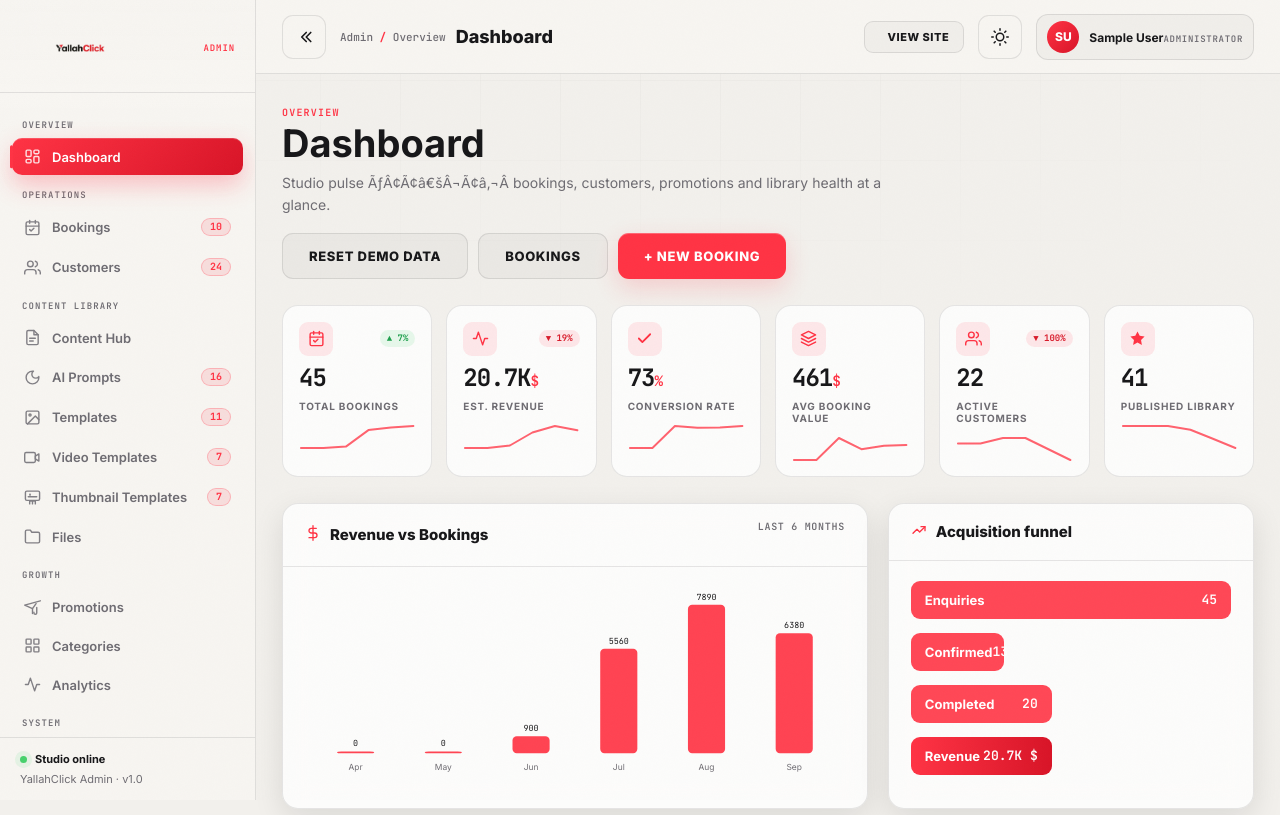
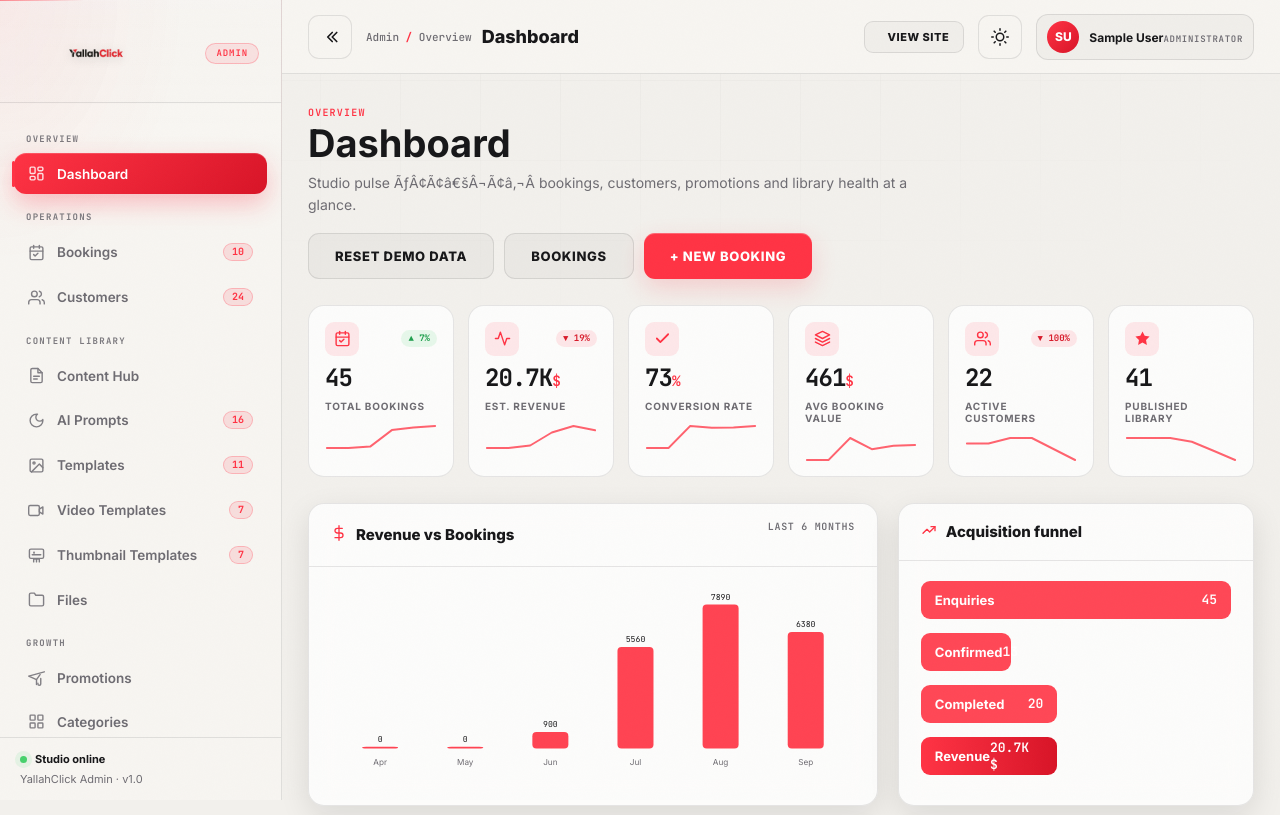
Before and after one commit to zakariaahjat/yallahclick, a plain HTML site: page admin/index.html in a window 1280 px wide. Shown: the top 815 px of the page. Drawn offline with Linux system fonts and the light colour scheme; sample sign-in values are in the browser's storage.

Commit message:
feat(admin): upscale sidebar & top logo — wider rail, bigger theme-aware logo
- Sidebar widened 256px -> 282px with richer gradient + red radial
  sheen at top-left and a hairline red accent across the top edge
- Top logo upscaled to 148x62 with subtle drop shadow; premium pill
  'Admin' badge with tinted red border
- Theme-aware logo swap (unchanged behavior): Yalah Click WH in dark
  mode, yallahclick logo in light mode
- Nav upscale: roomier 12px rows, 12px radius, larger section headers

```diff
--- a/css/admin.css
+++ b/css/admin.css
@@ -5,48 +5,59 @@
 
 /* ========== SHELL ========== */
 .admin-body{min-height:100vh;}
-.admin-shell{display:grid;grid-template-columns:256px 1fr;min-height:100vh;transition:grid-template-columns .38s cubic-bezier(.4,0,.2,1);}
+.admin-shell{display:grid;grid-template-columns:282px 1fr;min-height:100vh;transition:grid-template-columns .38s cubic-bezier(.4,0,.2,1);}
 .admin-main{display:flex;flex-direction:column;min-width:0;}
 
 /* ========== SIDEBAR ========== */
 .admin-sidebar{
   position:sticky;top:0;height:100vh;
-  background:linear-gradient(180deg,rgba(255,255,255,.03),rgba(255,255,255,0) 24%),var(--sidebar-bg);
+  background:
+    radial-gradient(120% 60% at 0% 0%,rgba(255,51,68,.06),rgba(255,51,68,0) 55%),
+    linear-gradient(180deg,rgba(255,255,255,.045),rgba(255,255,255,0) 26%),var(--sidebar-bg);
   border-right:1px solid var(--line);
   -webkit-backdrop-filter:blur(20px) saturate(150%);
   backdrop-filter:blur(20px) saturate(150%);
   display:flex;flex-direction:column;z-index:100;
 }
+.admin-sidebar::before{
+  content:'';position:absolute;top:0;left:0;right:0;height:1px;
+  background:linear-gradient(90deg,rgba(255,51,68,.55),rgba(255,255,255,.06) 30%,transparent);
+}
 .admin-brand{
-  display:flex;align-items:center;gap:10px;
-  padding:20px 20px 16px;border-bottom:1px solid var(--line);
-  min-height:74px;overflow:hidden;
+  display:flex;align-items:center;gap:12px;
+  padding:22px 22px 18px;border-bottom:1px solid var(--line);
+  min-height:84px;overflow:hidden;
 }
-.admin-brand img{width:120px;height:56px;object-fit:contain;display:block;min-width:0;transition:width .3s cubic-bezier(.4,0,.2,1),opacity .25s;}
+.admin-brand img{width:148px;height:62px;object-fit:contain;display:block;min-width:0;
+  filter:drop-shadow(0 2px 6px rgba(0,0,0,.25));
+  transition:width .32s cubic-bezier(.4,0,.2,1),opacity .25s,filter .25s;}
 .admin-brand .logo-dark{display:none;}
-[data-theme="light"] .admin-brand .logo-dark{display:block;}
+[data-theme="light"] .admin-brand .logo-dark{display:block;filter:drop-shadow(0 2px 5px rgba(0,0,0,.14));}
 [data-theme="light"] .admin-brand .logo-light{display:none;}
 .admin-brand .brand-mark{
-  display:block;width:0;height:34px;flex:none;opacity:0;overflow:hidden;
-  transform:scale(.4);filter:drop-shadow(0 6px 16px rgba(255,51,68,.35));
+  display:block;width:0;height:36px;flex:none;opacity:0;overflow:hidden;
+  transform:scale(.4);filter:drop-shadow(0 6px 18px rgba(255,51,68,.4));
   transition:width .32s cubic-bezier(.4,0,.2,1),opacity .25s,transform .32s cubic-bezier(.34,1.56,.64,1);
 }
-.admin-brand .brand-mark svg{display:block;width:34px;height:34px;}
+.admin-brand .brand-mark svg{display:block;width:36px;height:36px;}
 .admin-brand .brand-badge{
   font:600 9px/1 'JetBrains Mono',monospace;letter-spacing:.1em;text-transform:uppercase;
-  color:var(--red);transition:opacity .25s;
+  color:var(--red);white-space:nowrap;
+  background:rgba(255,51,68,.1);border:1px solid rgba(255,51,68,.25);
+  padding:5px 10px;border-radius:99px;box-shadow:inset 0 1px 0 rgba(255,255,255,.07);
+  transition:opacity .25s;
 }
-.admin-nav{flex:1;overflow-y:auto;padding:14px 12px;}
+.admin-nav{flex:1;overflow-y:auto;padding:16px 14px;}
 .admin-nav-section{
-  font:600 9px/1 'JetBrains Mono',monospace;letter-spacing:.12em;text-transform:uppercase;
-  color:var(--gray);padding:14px 10px 8px;
+  font:700 9px/1 'JetBrains Mono',monospace;letter-spacing:.14em;text-transform:uppercase;
+  color:var(--gray);padding:16px 12px 9px;opacity:.9;
 }
 .admin-nav a.nav-item{
-  display:flex;align-items:center;gap:11px;
-  padding:10px 12px;border-radius:10px;
-  color:var(--gray);font-size:13px;font-weight:600;
-  margin-bottom:2px;position:relative;
-  transition:all .2s;
+  display:flex;align-items:center;gap:12px;
+  padding:12px 14px;border-radius:12px;
+  color:var(--gray);font-size:13.5px;font-weight:600;
+  margin-bottom:3px;position:relative;
+  transition:all .22s ease;
   will-change:transform,background;
 }
 .admin-nav a.nav-item::before{
@@ -97,7 +108,7 @@
   .admin-shell.collapsed .admin-brand{justify-content:center;padding:16px 0;gap:0;}
   .admin-shell.collapsed .admin-brand img{width:0;opacity:0;pointer-events:none;}
   .admin-shell.collapsed .admin-brand .brand-badge{width:0;opacity:0;overflow:hidden;pointer-events:none;}
-  .admin-shell.collapsed .admin-brand .brand-mark{width:34px;opacity:1;transform:scale(1);}
+  .admin-shell.collapsed .admin-brand .brand-mark{width:36px;opacity:1;transform:scale(1);}
 
   /* nav sections → hidden so icons form one clean column */
   .admin-shell.collapsed .admin-nav-section{display:none;}
```
